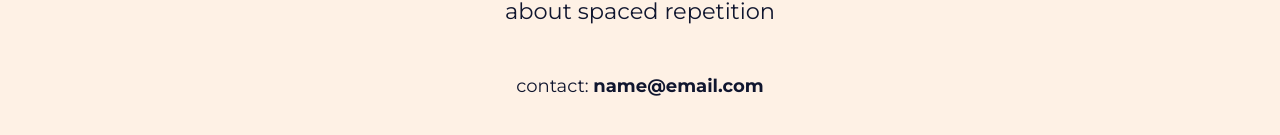
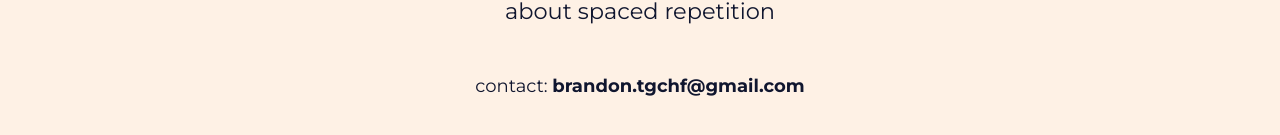
Before and after one commit to Boom123bam/Res-pawn, a SvelteKit app: page / in a window 1280 px wide. Shown: the part 2154-2289 px from the top of the page. Built offline with nearby package versions, Linux system fonts and the light colour scheme; no server answers.

Commit message:
update email

```diff
--- a/src/components/Footer.svelte
+++ b/src/components/Footer.svelte
@@ -4,10 +4,18 @@
 
 <section class="footer">
   <div class="logos">
-    <a href="https://github.com/Boom123bam/ResPawn" target="_blank">
+    <a
+      class="float"
+      href="https://github.com/Boom123bam/ResPawn"
+      target="_blank"
+    >
       <Svg name="github" color="var(--text)" size="2.5rem" />
     </a>
-    <a href="https://discord.gg/b83Mkaghtb" target="_blank">
+    <a
+      class="float"
+      href="https://discord.gg/b83Mkaghtb"
+      target="_blank"
+    >
       <Svg name="discord" color="var(--text)" size="2.5rem" />
     </a>
   </div>
@@ -24,8 +32,8 @@
     </a>
   </div>
   <div class="contact">
-    contact: <a class="link" href="mailto:webmaster@example.com"
-      >name@email.com</a
+    contact: <a class="link" href="mailto:brandon.tgchf@gmail.com"
+      >brandon.tgchf@gmail.com</a
     >
   </div>
 </section>
```
